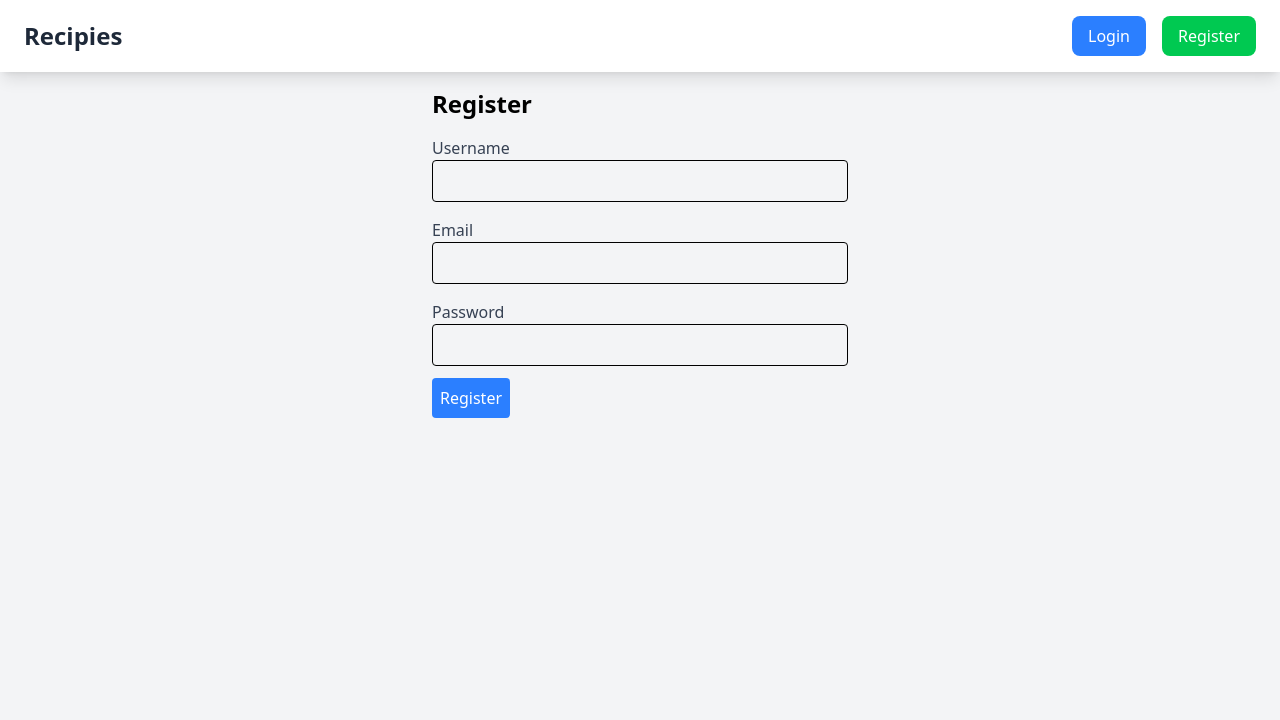
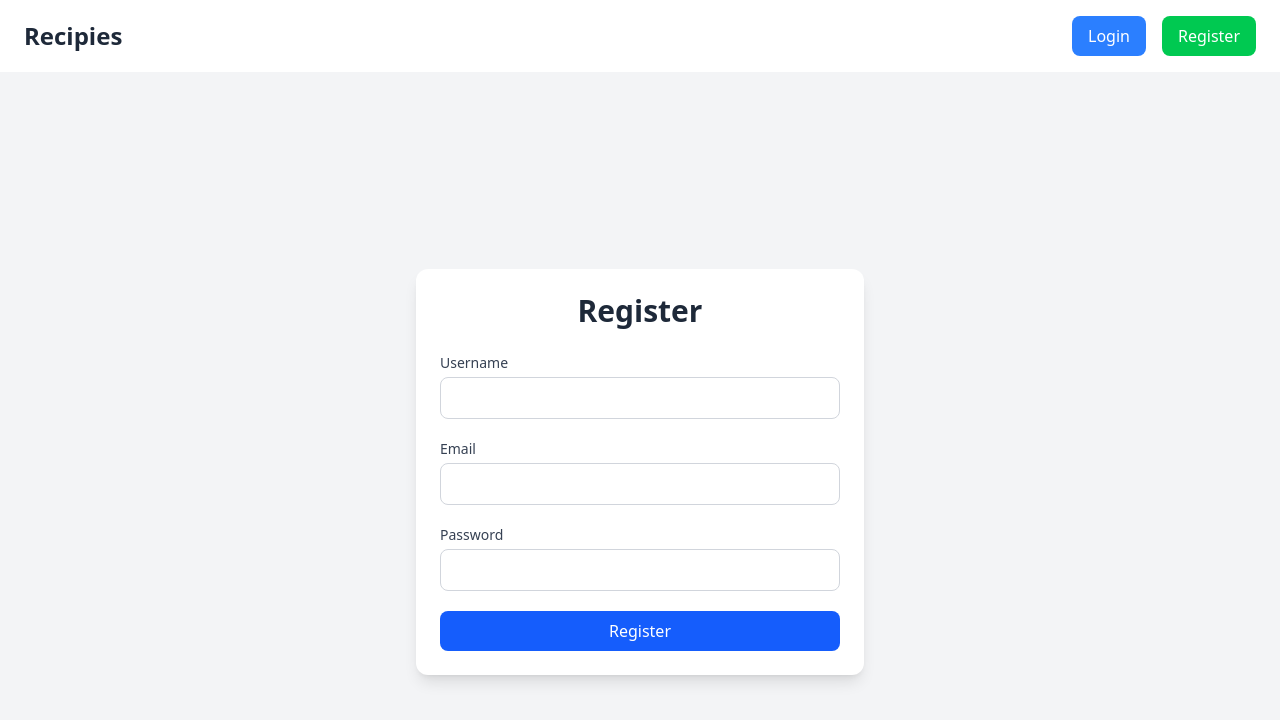
Before and after one commit to dinod001/MERN-Recipe-Application, a React (Vite) app in the folder frontend/: page /register in a window 1280 px wide. Shown: the top 720 px of the page. Built offline with nearby package versions, Linux system fonts and the light colour scheme.

Commit message:
Becutify Login and Register

```diff
--- a/frontend/src/pages/Login.jsx
+++ b/frontend/src/pages/Login.jsx
@@ -15,41 +15,49 @@ const Login = () => {
       await login(email, password);
       navigate("/");
     } catch (error) {
-      console.error("Regsitration error: ", error);
+      console.error("Registration error: ", error);
     }
   };
+
   return (
-    <div className="max-w-md mx-auto p-4">
-      <h1 className="text-2xl font-bold mb-4">Login</h1>
-      <form className="space-y-4">
+    <div className="min-h-screen flex items-center justify-center bg-gray-100 px-4">
+      <div className="w-full max-w-md bg-white rounded-xl shadow-lg p-6">
+        <h1 className="text-3xl font-bold text-center text-gray-800 mb-6">
+          Login
+        </h1>
+        <form onSubmit={handleSubmit} className="space-y-5">
           <div>
-          <label className="block text-gray-700 ">Email</label>
+            <label className="block text-sm font-medium text-gray-700 mb-1">
+              Email
+            </label>
             <input
               type="email"
               value={email}
               onChange={(e) => setEmail(e.target.value)}
               required
-            className="w-full p-2 border rounded"
+              className="w-full px-4 py-2 border border-gray-300 rounded-lg focus:ring-2 focus:ring-blue-400 focus:outline-none"
             />
           </div>
           <div>
-          <label className="block text-gray-700 ">Password</label>
+            <label className="block text-sm font-medium text-gray-700 mb-1">
+              Password
+            </label>
             <input
               type="password"
               value={password}
               onChange={(e) => setPassword(e.target.value)}
               required
-            className="w-full p-2 border rounded"
+              className="w-full px-4 py-2 border border-gray-300 rounded-lg focus:ring-2 focus:ring-blue-400 focus:outline-none"
             />
           </div>
-      </form>
           <button
             type="submit"
-        onClick={(e) => handleSubmit(e)}
-        className="bg-blue-500 text-white p-2 rounded hover:bg-blue-600 mt-3"
+            className="w-full bg-blue-600 text-white py-2 rounded-lg hover:bg-blue-700 transition duration-200"
           >
             Login
           </button>
+        </form>
+      </div>
     </div>
   );
 };
--- a/frontend/src/pages/Register.jsx
+++ b/frontend/src/pages/Register.jsx
@@ -16,51 +16,61 @@ const Register = () => {
       await register(username, email, password);
       navigate("/");
     } catch (error) {
-      console.error("Regsitration error: ", error);
+      console.error("Registration error: ", error);
     }
   };
+
   return (
-    <div className="max-w-md mx-auto p-4">
-      <h1 className="text-2xl font-bold mb-4">Register</h1>
-      <form className="space-y-4">
+    <div className="min-h-screen flex items-center justify-center bg-gray-100 px-4">
+      <div className="w-full max-w-md bg-white rounded-xl shadow-lg p-6">
+        <h1 className="text-3xl font-bold text-center text-gray-800 mb-6">
+          Register
+        </h1>
+        <form onSubmit={handleSubmit} className="space-y-5">
           <div>
-          <label className="block text-gray-700 ">Username</label>
+            <label className="block text-sm font-medium text-gray-700 mb-1">
+              Username
+            </label>
             <input
               type="text"
               value={username}
               onChange={(e) => setUsername(e.target.value)}
               required
-            className="w-full p-2 border rounded"
+              className="w-full px-4 py-2 border border-gray-300 rounded-lg focus:ring-2 focus:ring-blue-400 focus:outline-none"
             />
           </div>
           <div>
-          <label className="block text-gray-700 ">Email</label>
+            <label className="block text-sm font-medium text-gray-700 mb-1">
+              Email
+            </label>
             <input
               type="email"
               value={email}
               onChange={(e) => setEmail(e.target.value)}
               required
-            className="w-full p-2 border rounded"
+              className="w-full px-4 py-2 border border-gray-300 rounded-lg focus:ring-2 focus:ring-blue-400 focus:outline-none"
             />
           </div>
           <div>
-          <label className="block text-gray-700 ">Password</label>
+            <label className="block text-sm font-medium text-gray-700 mb-1">
+              Password
+            </label>
             <input
               type="password"
               value={password}
               onChange={(e) => setPassword(e.target.value)}
               required
-            className="w-full p-2 border rounded"
+              className="w-full px-4 py-2 border border-gray-300 rounded-lg focus:ring-2 focus:ring-blue-400 focus:outline-none"
             />
           </div>
-      </form>
           <button
             type="submit"
-        onClick={(e) => handleSubmit(e)}
-        className="bg-blue-500 text-white p-2 rounded hover:bg-blue-600 mt-3"
+            className="w-full bg-blue-600 text-white py-2 rounded-lg hover:bg-blue-700 transition duration-200"
           >
             Register
           </button>
+        </form>
+      </div>
     </div>
   );
 };
```
Lines whose indentation alone changed are shown as unchanged.
